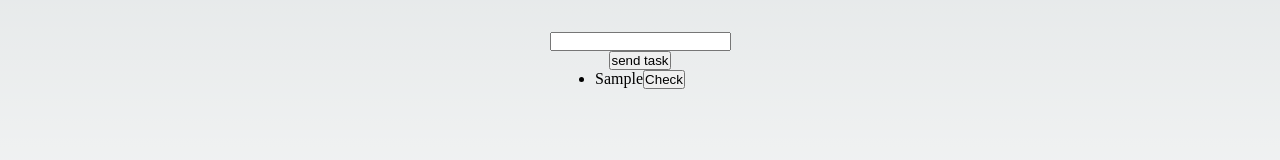
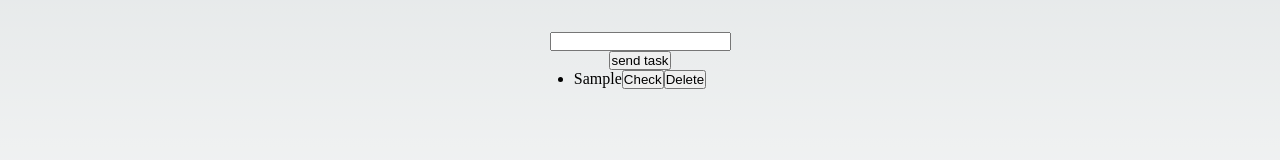
Before and after one commit to Aluonam/pt_TodoApp_270923v2, a Next.js app in the folder pt-todolist-v2/: page / in a window 1280 px wide. Both pictures are taken after typing "Sample" into the empty fields and a click on the button "send task". Shown: the part 340-500 px from the top of the page. Built offline with nearby package versions, Linux system fonts and the light colour scheme.

Commit message:
botón borrar tarea

```diff
--- a/pt-todolist-v2/component/TodoApp.jsx
+++ b/pt-todolist-v2/component/TodoApp.jsx
@@ -21,6 +21,16 @@ const TodoApp = () => {
         }
     }
 
+    const deleteTask = (indexDel)=>{
+        const newArray = structuredClone(taskList);
+        const deleteTask = newArray.filter((elementoActual, index)=>{
+            return(
+                index != indexDel
+            )
+        })
+        setTaskList(deleteTask)
+    }
+
     const showTaskList = taskList.map((actualElement, index)=>{
         return(
             <>
@@ -28,12 +38,14 @@ const TodoApp = () => {
                 <li>
                     {actualElement}
                     <button onClick={()=>{checkTask(index)}}> Check </button>
+                    <button onClick={()=>{deleteTask(index)}}> Delete </button>
                 </li>
 
             </ul>
             </>
         )
     })
+
 
 
   return (
```
Also changed, not shown: pt-todolist-v2/component/TaskList.jsx (added, +9 -0 lines).
